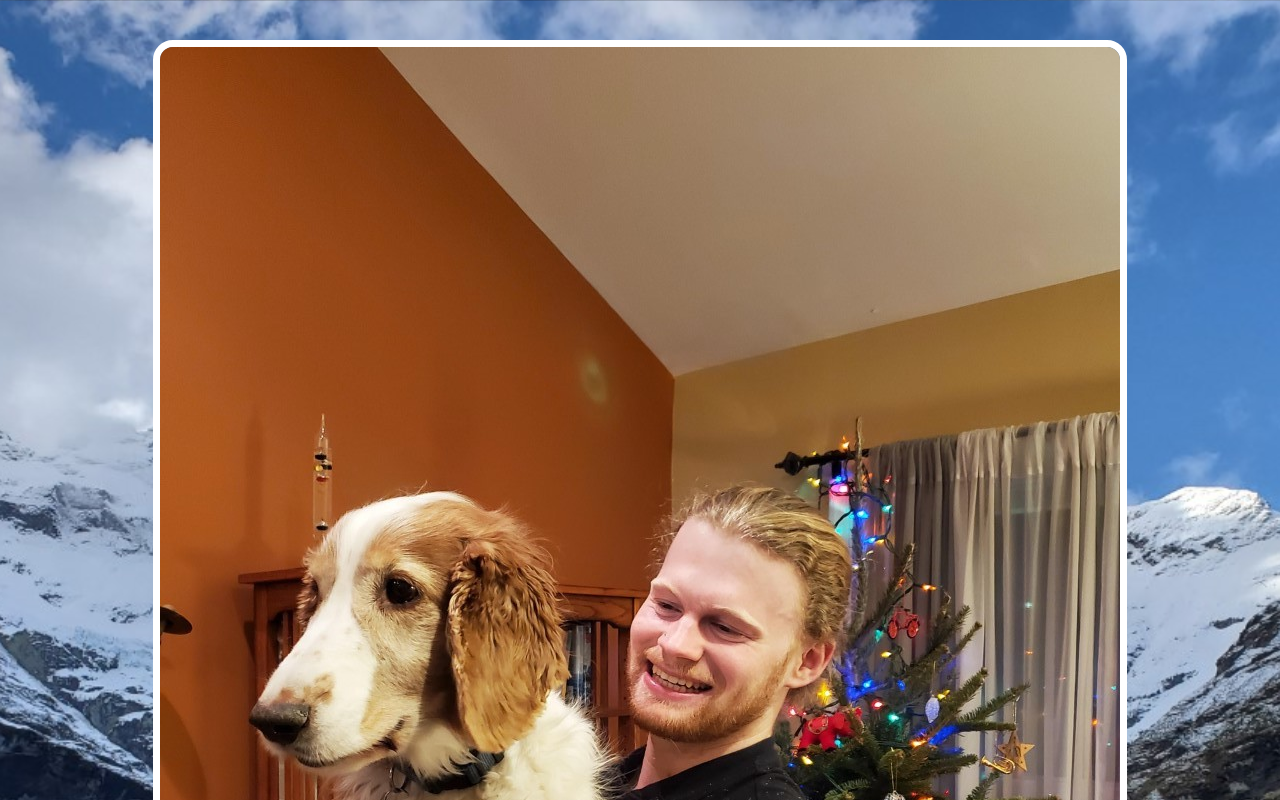
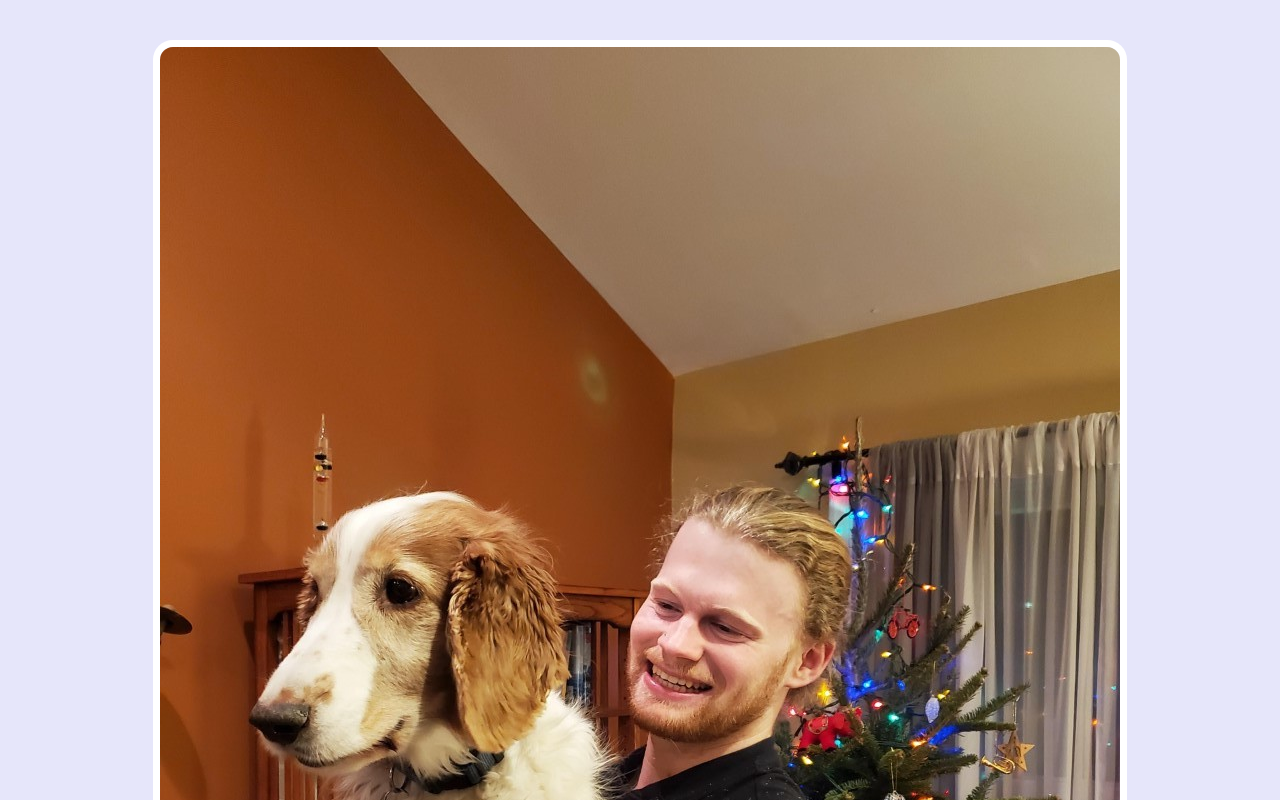
Before and after one commit to gilmourj/gilmourj.github.io, a plain HTML site: page index.html in a window 1280 px wide. Shown: the top 800 px of the page. Drawn offline with nearby package versions, Linux system fonts and the light colour scheme.

Commit message:
updated background

```diff
--- a/index.html
+++ b/index.html
@@ -5,18 +5,18 @@
   <style>
     body {
       text-align: center;
-      background: url("/images/earnslaw_burn.jpg");
+      /*background: url("/images/earnslaw_burn.jpg");
       background-size: cover;
-      background-position: center;
-      color: white;
+      background-position: center;*/
+      background-color: lavender;
+      color: black;
       font-family: helvetica;
     }
     img {
       margin: 40px 0px 0px 0px;
       border: 7px solid white;
       border-radius: 20px;
-      height: 240;
-      width: 196;
+      max-height: 20%;
     }
     p {
       font-size: 22px;
```
